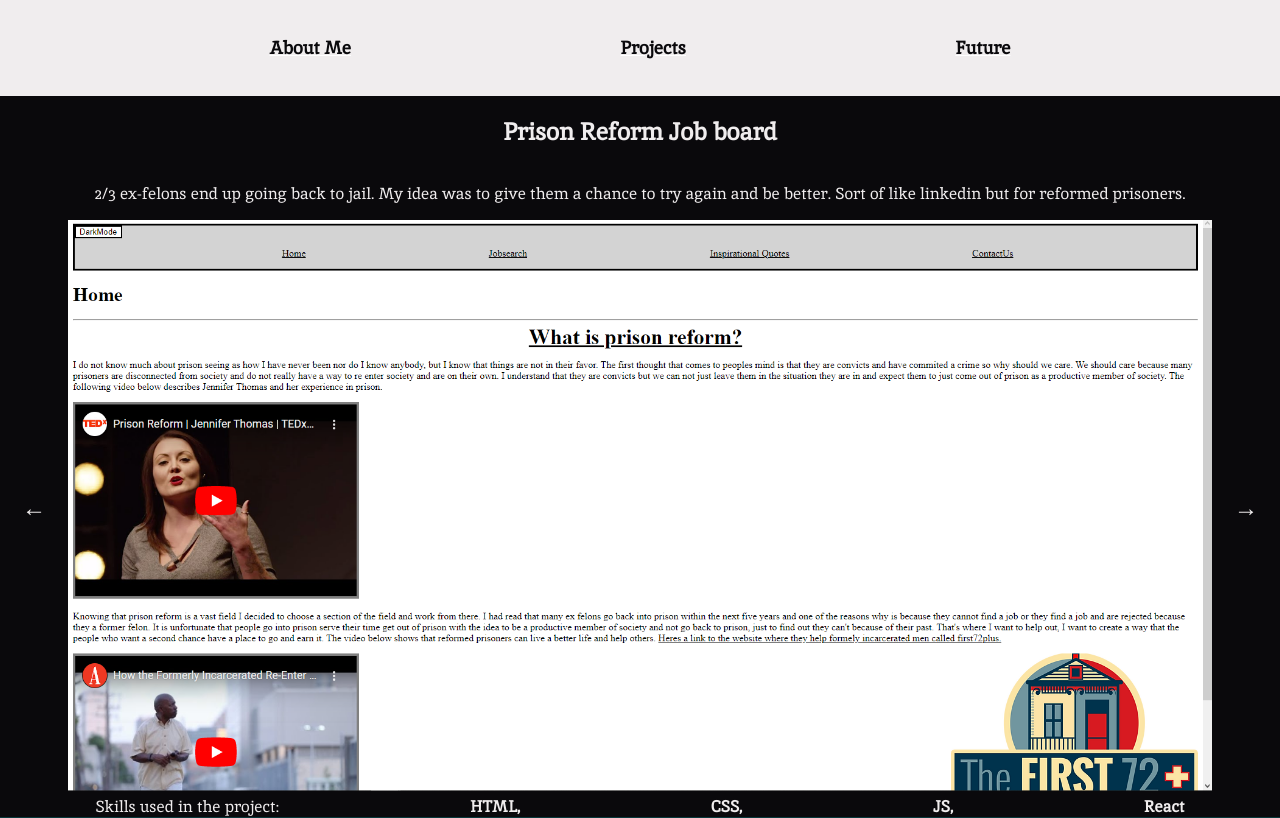
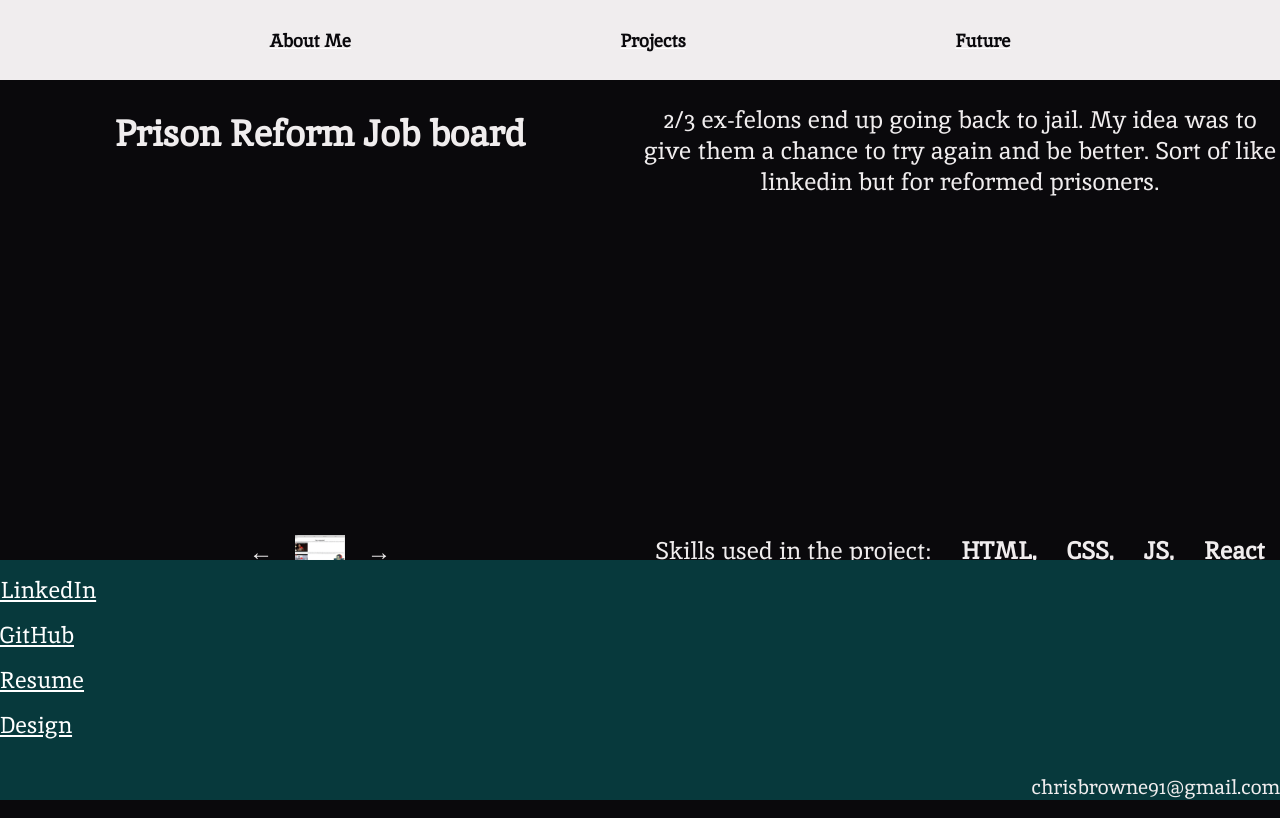
Before and after one commit to ChristopherB91/portfolio, a React (Vite) app: page /Projects in a window 1280 px wide. Shown: the top 818 px of the page. Built offline with nearby package versions, Linux system fonts and the light colour scheme.

Commit message:
added repsonsiveness for projects

```diff
--- a/src/App.css
+++ b/src/App.css
@@ -272,8 +272,19 @@ h1 svg {
   animation: textSwitch 1s ease-in-out;
 }
 
-#projects div {
+#projects #title {
   display: flex;
+  flex-direction: column;
+  justify-content: space-evenly;
+}
+
+#projects .projectSwitch {
+  display: flex;
+}
+
+#button1,
+#button2 {
+  display: none;
 }
 
 #projects button {
@@ -304,6 +315,42 @@ h1 svg {
 #projects ul p,
 #projects ul li {
   margin: 0;
+}
+
+@media screen and (min-width: 769px) {
+  #projects {
+    display: grid;
+    grid-template: 1fr 25px / 0.5fr 0.5fr;
+    font-size: x-large;
+  }
+
+  .projectSwitch button {
+    display: none;
+  }
+
+  #title {
+    display: flex;
+    flex-direction: column;
+    justify-content: space-evenly;
+    grid-area: 1 / 2 / 3 / 3;
+  }
+
+  #button1 {
+    display: block;
+    grid-area: 2 / 2 / 3 / 3;
+    place-self: self-start;
+  }
+
+  #button2 {
+    display: block;
+    place-self: end;
+    grid-area: 2 / 2 / 3 / 3;
+  }
+
+  #projects img {
+    height: 100%;
+    grid-area: 1 / 1 / 2 / 2;
+  }
 }
 
 /* myFuture */
```
